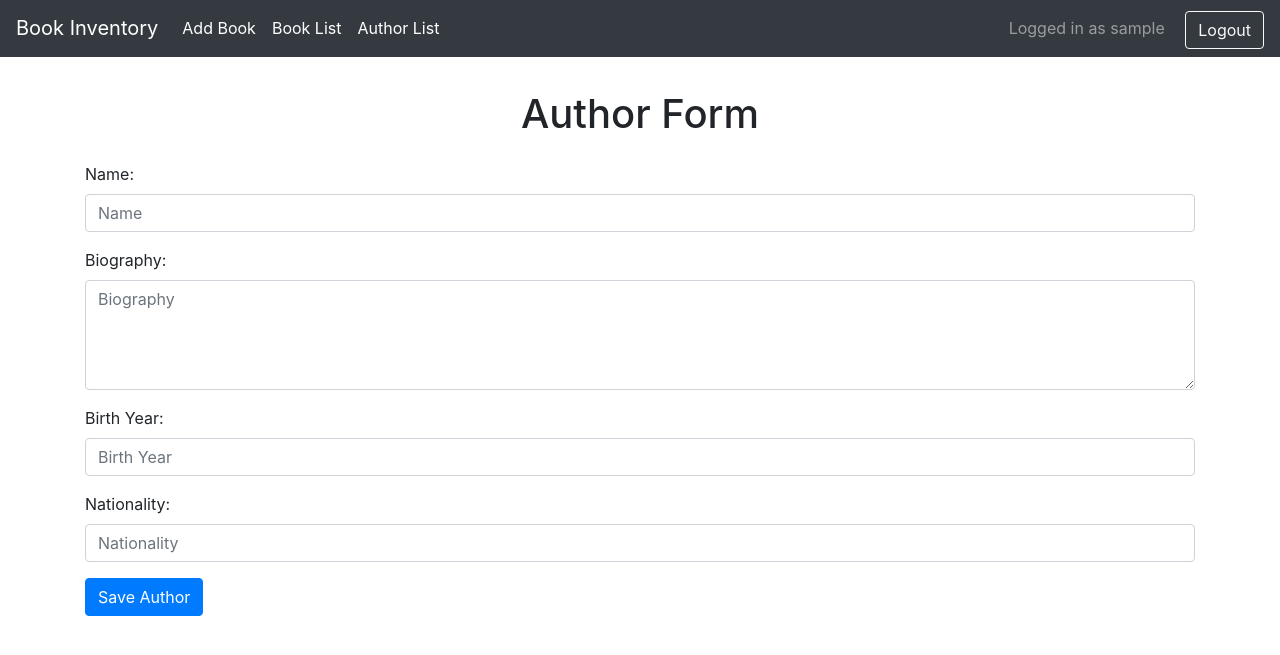
After one commit to Muhammad-Ibrahim-Anjum/Book-Inventory-App, a Django app: page /author/add/ in a window 1280 px wide. The commit adds this page. Shown: the top 655 px of the page. Run offline with Django 5.2, Linux system fonts and the light colour scheme; the visitor is signed in with stand-in values (Sample User, id 1); some libraries are stand-ins or nearby versions.

Commit message:
feat(all): add author module
Add initial author module to manage authors across the app. Implements models, views, and templates to create, list, view, and edit authors. Integrates with inventoryApp to support author-related workflows.

Co-authored-by: Copilot <223556219+Copilot@users.noreply.github.com>

```diff
--- a/config/settings.py
+++ b/config/settings.py
@@ -42,9 +42,11 @@ INSTALLED_APPS = [
     'inventoryApp',
     'crispy_forms',
     'crispy_bootstrap5',
+    'silk',
 ]
 
 MIDDLEWARE = [
+    'silk.middleware.SilkyMiddleware',
     'django.middleware.security.SecurityMiddleware',
     'django.contrib.sessions.middleware.SessionMiddleware',
     'django.middleware.common.CommonMiddleware',
@@ -125,5 +127,7 @@ STATICFILES_DIRS = [
     os.path.join(BASE_DIR, 'static'),
 ]
 
+ALLOWED_HOSTS = ['testserver', 'localhost', '127.0.0.1']
+
 CRISPY_ALLOWED_TEMPLATE_PACKS = "bootstrap5"
 CRISPY_TEMPLATE_PACK = "bootstrap5"
--- a/config/urls.py
+++ b/config/urls.py
@@ -21,4 +21,5 @@ urlpatterns = [
     path('admin/', admin.site.urls),
     path('', include(('inventoryApp.urls', 'inventoryApp'), namespace='inventoryApp')),
     path('authApp/', include(('authApp.urls', 'authApp'), namespace='authApp')),
+    path("silk/", include("silk.urls", namespace="silk")),
 ]
--- a/inventoryApp/admin.py
+++ b/inventoryApp/admin.py
@@ -1,6 +1,6 @@
 from django.contrib import admin
 
-from inventoryApp.models import Book
+from inventoryApp.models import Books
 
 # Register your models here.
-admin.site.register(Book)
+admin.site.register(Books)
--- a/inventoryApp/forms.py
+++ b/inventoryApp/forms.py
@@ -1,27 +1,43 @@
 from django import forms
-from .models import Book
+from .models import Author, Books
 
 class BookForm(forms.ModelForm):
     class Meta:
-        model = Book
-        fields = '__all__'
+        model = Books
+        # Keep explicit fields that exist on the Books model
+        fields = ['title', 'description', 'published_date', 'author', 'genres', 'available_copies']
         labels = {
-            'book_id': 'Book ID',
-            'sku': 'SKU',
             'title': 'Title',
+            'description': 'Description',
+            'published_date': 'Published Date',
             'author': 'Author',
-            'description': 'Description',
-            'price': 'Price',
-            'quantity': 'Quantity',
-            'published_date': 'Published Date',
+            'genres': 'Genres',
+            'available_copies': 'Available Copies',
         }
         widgets = {
-            'book_id': forms.NumberInput(attrs={'placeholder': 'Book ID', 'class': 'form-control'}),
-            'sku': forms.TextInput(attrs={'placeholder': 'SKU', 'class': 'form-control'}),
-            'title': forms.TextInput(attrs={'placeholder': 'Title', 'class': 'form-control'}),
-            'author': forms.TextInput(attrs={'placeholder': 'Author', 'class': 'form-control'}),
-            'description': forms.Textarea(attrs={'placeholder': 'Description', 'class': 'form-control'}),
-            'price': forms.NumberInput(attrs={'placeholder': 'Price', 'class': 'form-control'}),
-            'quantity': forms.NumberInput(attrs={'placeholder': 'Quantity', 'class': 'form-control'}),
+            'title': forms.TextInput(attrs={'placeholder': 'Title', 'class': 'form-control', 'maxlength': 100}),
+            'description': forms.Textarea(attrs={'placeholder': 'Description', 'class': 'form-control', 'rows': 4}),
             'published_date': forms.DateInput(attrs={'placeholder': 'Published Date', 'class': 'form-control', 'type': 'date'}),
+            'author': forms.Select(attrs={'class': 'form-control'}),
+            'genres': forms.SelectMultiple(attrs={'class': 'form-control'}),
+            'available_copies': forms.NumberInput(attrs={'placeholder': 'Available Copies', 'class': 'form-control', 'min': 0}),
         }
+
+class AuthorForm(forms.ModelForm):
+    class Meta:
+        model = Author
+        fields = ['name', 'bio', 'birth_year', 'nationality']
+
+        labels = {
+            'name': 'Name',
+            'bio': 'Biography',
+            'birth_year': 'Birth Year',
+            'nationality': 'Nationality',
+        }
+
+        widgets = {
+            'name': forms.TextInput(attrs={'placeholder': 'Name', 'class': 'form-control', 'maxlength': 200}),
+            'bio': forms.Textarea(attrs={'placeholder': 'Biography', 'class': 'form-control', 'rows': 4}),
+            'birth_year': forms.NumberInput(attrs={'placeholder': 'Birth Year', 'class': 'form-control', 'min': 0}),
+            'nationality': forms.TextInput(attrs={'placeholder': 'Nationality', 'class': 'form-control', 'maxlength': 100}),
+        }
--- a/inventoryApp/urls.py
+++ b/inventoryApp/urls.py
@@ -7,4 +7,9 @@ urlpatterns = [
     path('list/', views.book_list_view, name='book_list'),
     path('update/<int:book_id>/', views.book_update_view, name='book_update'),
     path('delete/<int:book_id>/', views.book_delete_view, name='book_delete'),
+    path('detail/<int:book_id>/', views.book_detail_view, name='book_detail'),
+    path('author/add/', views.add_author_view, name='add_author'),
+    path('author/list/', views.author_list_view, name='author_list'),
+    path('author/update/<int:author_id>/', views.author_update_view, name='author_update'),
+    path('author/delete/<int:author_id>/', views.author_delete_view, name='author_delete'),
 ]
--- a/inventoryApp/views.py
+++ b/inventoryApp/views.py
@@ -1,11 +1,11 @@
 from django.shortcuts import render, redirect
 
 # Create your views here.
-from .forms import BookForm
-from .models import Book
+from .forms import AuthorForm, BookForm
+from .models import Author, Books
 
 def home_view(request):
-    books = Book.objects.all()
+    books = Books.objects.all()
     return render(request, 'inventoryApp/home.html', {'books': books})
 
 def add_book_view(request):
@@ -26,15 +26,24 @@ def book_list_view(request):
     if not request.user.is_authenticated:
         return redirect('authApp:login')
 
-    books = Book.objects.all()
+    books = Books.objects.all()
     return render(request, 'inventoryApp/book_list.html', {'books': books})
+
+def book_detail_view(request, book_id):
+    if not request.user.is_authenticated:
+        return redirect('authApp:login')
+
+    book = Books.objects.get(id=book_id)
+    return render(request, 'inventoryApp/book_detail.html', {'book': book})
 
 
 def book_update_view(request, book_id):
     if not request.user.is_authenticated:
         return redirect('authApp:login')
+    if not request.user.is_staff:
+        return redirect('inventoryApp:home')
 
-    book = Book.objects.get(book_id=book_id)
+    book = Books.objects.get(id=book_id)
     form = BookForm(instance=book)
     if request.method == 'POST':
         form = BookForm(request.POST, instance=book)
@@ -47,10 +56,76 @@ def book_update_view(request, book_id):
 def book_delete_view(request, book_id):
     if not request.user.is_authenticated:
         return redirect('authApp:login')
+    if not request.user.is_staff:
+        return redirect('inventoryApp:home')
 
-    book = Book.objects.get(book_id=book_id)
+    book = Books.objects.get(id=book_id)
     if request.method == 'POST':
         book.delete()
         return redirect('inventoryApp:book_list')
 
     return render(request, 'inventoryApp/book_confirm_delete.html', {'book': book})
+
+def add_author_view(request):
+    if not request.user.is_authenticated:
+        return redirect('authApp:login')
+    if not request.user.is_staff:
+        return redirect('inventoryApp:home')
+
+    form = AuthorForm()
+    if request.method == 'POST':
+        form = AuthorForm(request.POST)
+        if form.is_valid():
+            form.save()
+            return redirect('inventoryApp:author_list')
+
+    return render(request, 'inventoryApp/author_form.html', {'form': form})
+
+def author_list_view(request):
+    if not request.user.is_authenticated:
+        return redirect('authApp:login')
+
+    authors = Author.objects.all()
+    return render(request, 'inventoryApp/authors_list.html', {'authors': authors})
+
+def author_update_view(request, author_id):
+    if not request.user.is_authenticated:
+        return redirect('authApp:login')
+    if not request.user.is_staff:
+        return redirect('inventoryApp:home')
+
+    author = Author.objects.get(id=author_id)
+    form = AuthorForm(instance=author)
+    if request.method == 'POST':
+        form = AuthorForm(request.POST, instance=author)
+        if form.is_valid():
+            form.save()
+            return redirect('inventoryApp:author_list')
+
+    return render(request, 'inventoryApp/author_form.html', {'form': form})
+
+def author_delete_view(request, author_id):
+    if not request.user.is_authenticated:
+        return redirect('authApp:login')
+    if not request.user.is_staff:
+        return redirect('inventoryApp:home')
+
+    author = Author.objects.get(id=author_id)
+    if request.method == 'POST':
+        author.delete()
+        return redirect('inventoryApp:author_list')
+
+    return render(request, 'inventoryApp/book_confirm_author_delete.html', {'author': author})
+
+def author_delete_view(request, author_id):
+    if not request.user.is_authenticated:
+        return redirect('authApp:login')
+    if not request.user.is_staff:
+        return redirect('inventoryApp:home')
+
+    author = Author.objects.get(id=author_id)
+    if request.method == 'POST':
+        author.delete()
+        return redirect('inventoryApp:author_list')
+
+    return render(request, 'inventoryApp/book_confirm_author_delete.html', {'author': author})
--- /dev/null
+++ b/templates/inventoryApp/author_form.html
@@ -0,0 +1,12 @@
+{% extends 'inventoryApp/layout.html' %}
+
+{% block title %}Author Form{% endblock %}
+
+{% block content %}
+    <h1 class="text-center">Author Form</h1>
+    <form method="post" class="mt-4">
+        {% csrf_token %}
+        {{ form.as_p }}
+        <button type="submit" class="btn btn-primary">Save Author</button>
+    </form>
+{% endblock %}
--- a/templates/inventoryApp/home.html
+++ b/templates/inventoryApp/home.html
@@ -4,12 +4,13 @@
 
 {% block content %}
     <div class="jumbotron text-center">
-        <h class="display-4">Welcome to the Book Inventory</h1>
+        <h1 class="display-4">Welcome to the Book Inventory</h1>
         <p class="lead">Manage your book collection efficiently.</p>
         <hr class="my-4">
         {% if user.is_authenticated %}
             {% if user.is_staff %}
                 <a href="{% url 'inventoryApp:add_book' %}" class="btn btn-primary">Add a New Book</a>
+                <a href="{% url 'inventoryApp:add_author' %}" class="btn btn-primary">Add a New Author</a>
             {% endif %}
             <a href="{% url 'inventoryApp:book_list' %}" class="btn btn-secondary">View Book List</a>
         {% else %}
--- a/templates/inventoryApp/layout.html
+++ b/templates/inventoryApp/layout.html
@@ -42,6 +42,9 @@
                     <li class="nav-item">
                         <a class="nav-link" href="{% url 'inventoryApp:book_list' %}">Book List</a>
                     </li>
+                    <li class="nav-item">
+                        <a class="nav-link" href="{% url 'inventoryApp:author_list' %}">Author List</a>
+                    </li>
                     {% endif %}
                 </ul>
             </div>
```
Also changed, not shown: inventoryApp/models.py (+54 -10 lines), templates/inventoryApp/authors_list.html (added, +44 -0 lines), templates/inventoryApp/book_confirm_author_delete.html (added, +15 -0 lines), templates/inventoryApp/book_detail.html (added, +12 -0 lines), templates/inventoryApp/book_list.html (+14 -3 lines), inventoryApp/migrations/0002_author_genre_remove_book_book_id_and_more.py (added), inventoryApp/migrations/0003_book_description_book_published_date_book_title.py (added), inventoryApp/migrations/0004_books_alter_borrowrecord_book_delete_book.py (added), inventoryApp/migrations/0005_seed_authors_and_books.py (added), inventoryApp/migrations/0006_alter_books_table.py (added).
